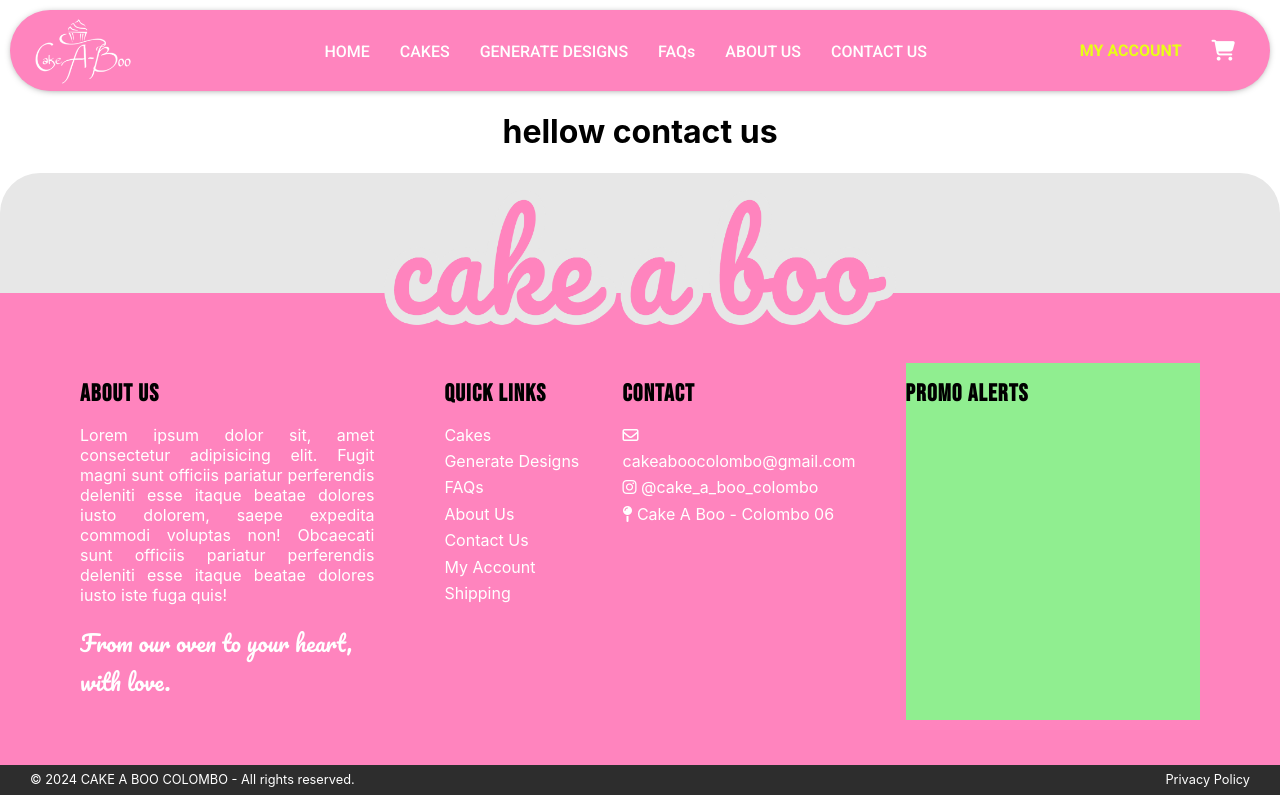
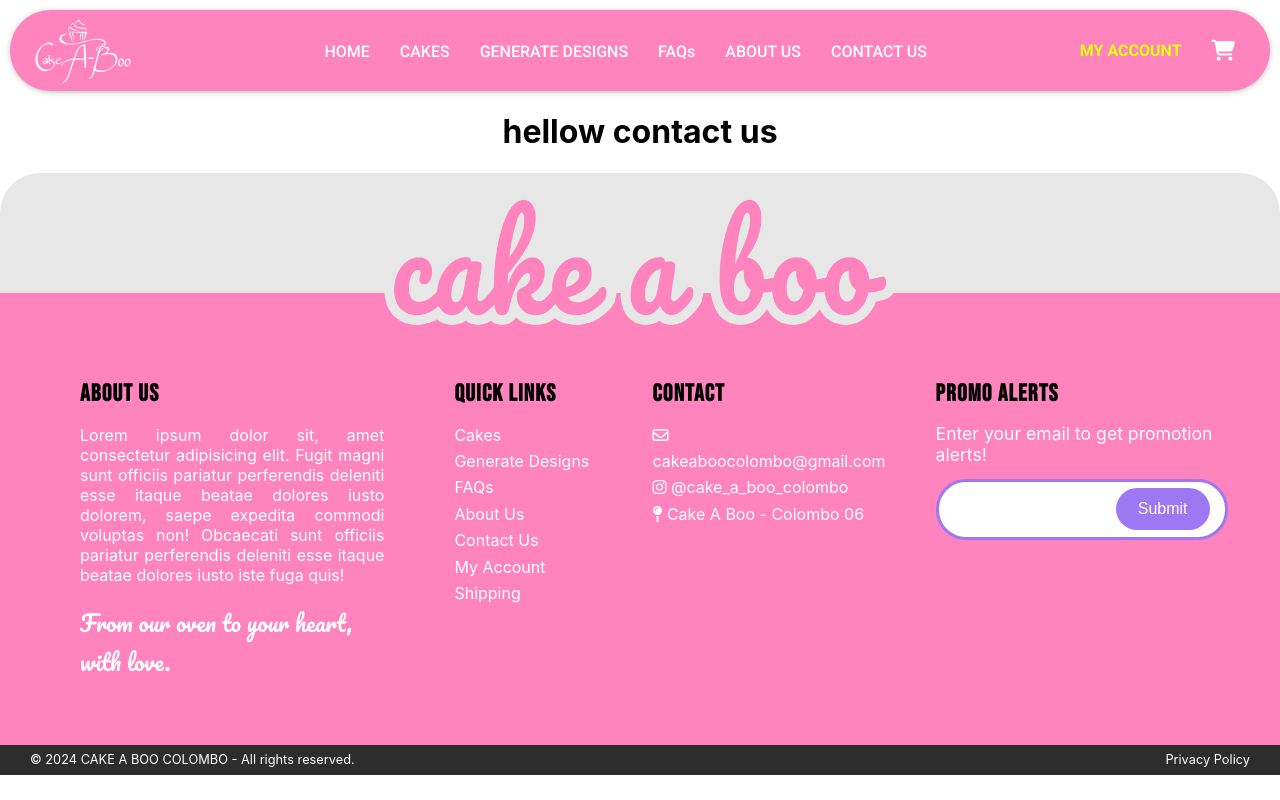
Before and after one commit to umedha33/e-com-cakeaboo, a React (Create React App) app: page /contactus in a window 1280 px wide. Built offline with nearby package versions, Linux system fonts and the light colour scheme; a web font is replaced by a local one.

Commit message:
footer finalizing

```diff
--- a/src/components/Footer/Footer.css
+++ b/src/components/Footer/Footer.css
@@ -94,7 +94,7 @@
 
 .sec-three {
     width: 20%;
-    margin-left: -20px;
+    /* margin-left: -20px; */
     /* background: lightgreen; */
 }
 
@@ -119,11 +119,11 @@
 
 /* ------------------------------------------------------------------- */
 
-.sec-four{
+.sec-four {
     width: 30%;
-    background: lightgreen;
-    margin-right: 80px;
+    margin-right: 40px;
     margin-left: -20px;
+    /* background: lightgreen; */
 }
 
 .sec-four h1 {
@@ -134,6 +134,44 @@
     text-align: left;
 }
 
+.sec-four h2 {
+    font-weight: 400;
+    font-size: 1.1rem;
+    margin-top: -2px;
+    text-align: left;
+    color: white;
+}
+
+.input-container {
+    position: relative;
+    /* display: inline-block; */
+    width: 90%;
+}
+
+#promo-email {
+    display: flex;
+    justify-content: flex-start;
+    width: 90%;
+    height: 3.4rem;
+    border: 3px solid #9e77f2;
+    border-radius: 30px;
+    padding: 0 20px;
+    outline: none;
+    font-size: 1rem;
+    font-weight: 500;
+}
+
+#submit-btn {
+    position: absolute;
+    right: 0;
+    top: 8.5px;
+    color: white;
+    background: #9e77f2;
+    border: none;
+    border-radius: 50px;
+    padding: 12px 22px;
+    font-size: 1rem;
+}
 
 /* ------------------------------------------------------------------- */
 
--- a/src/components/Footer/Footer.jsx
+++ b/src/components/Footer/Footer.jsx
@@ -39,6 +39,11 @@ const Footer = () => {
                 </div>
                 <div className="sec-four">
                     <h1>Promo Alerts</h1>
+                    <h2>Enter your email to get promotion alerts!</h2>
+                    <div class="input-container">
+                        <input type="email" name="email" id="promo-email" />
+                        <button id='submit-btn'>Submit</button>
+                    </div>
                 </div>
             </div>
             <div className="bottm-segmnt">
```
